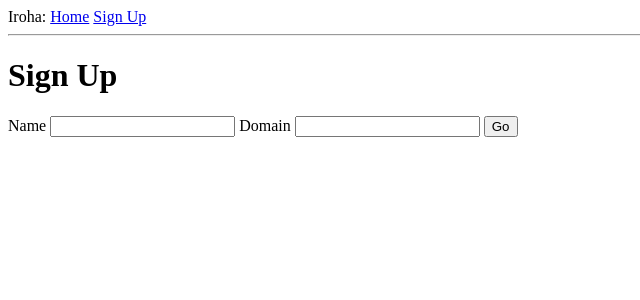
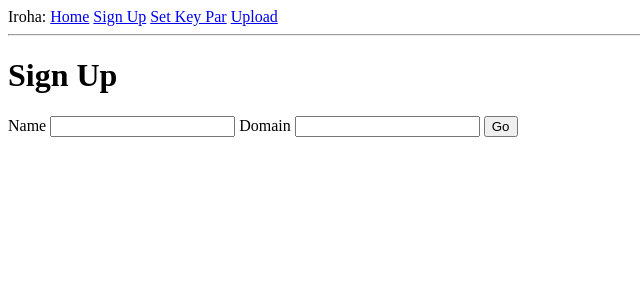
Before and after one commit to OliveiraEdu/iroha_python_flask, a Flask app: template templates/signup.html in a window 1280 px wide. Shown: the top 300 px of the page, without its empty margins (0-640 px from the left). Run offline with Flask 2, Linux system fonts and the light colour scheme; the template is opened without the code that fills it: most values are stand-ins (such as "Sample title", 1, 10 or a date in 2020); form fields are guessed from the names that the template uses; parts of the project's set-up code (start-up, migrations or seed data) failed here and were passed over.

Commit message:
Update base.html

```diff
--- a/templates/base.html
+++ b/templates/base.html
@@ -11,6 +11,8 @@
         <div>Iroha:
 			<a href="/">Home</a>
 			<a href="/signup">Sign Up</a>
+			<a href="/set_key_value">Set Key Par</a>
+			<a href="/upload">Upload</a>
         </div>
         <hr>
         {% block content %}{% endblock %}
```
